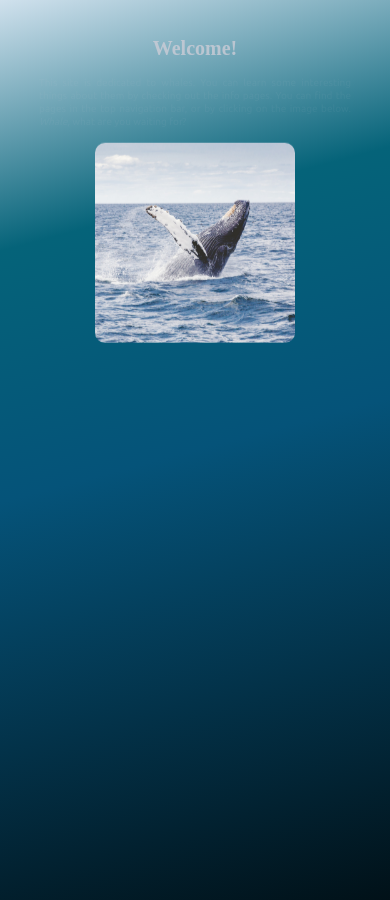
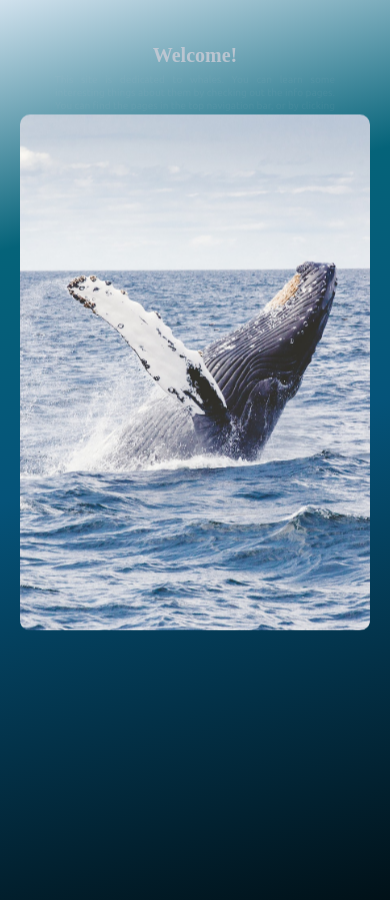
Before and after one commit to shanesfast/ponderthewhale, a Jekyll site: the page built from pages/welcome.html, in a window 390 px wide. Built offline with Jekyll 4.4.1, drawn with Linux system fonts in a browser that asks for light colours; nearby versions of some CDN libraries; some web fonts are replaced.

Commit message:
changed home page spacing and sizing

```diff
--- a/_layouts/home.html
+++ b/_layouts/home.html
@@ -9,11 +9,12 @@ layout: default
   <p>This site is dedicated to whales. You can learn some interesting things about them by checking out the info pages. You can find the pages in the top navigation bar, or by clicking on the image below. <i>Whale</i>, what are you waiting for?</p>
 
   <div class="flipImg">
-    <div class="textOverlay"><b>Click the whale!</b></div>
     <div class="front"></div>
     <div class="back">
       <span>Using the navigation below you can start on the taxonomy page and make your way through the site, or pick a page that sounds interesting to you and read up!</span>
     </div>
   </div>
 
+  <div class="textOverlay"><b>Click the whale!</b></div>
+
 </div>
--- a/_sass/_modules/_content-module.scss
+++ b/_sass/_modules/_content-module.scss
@@ -148,16 +148,18 @@ $flipImgWidth: 50rem;
 /// welcome message on home page
 
 .welcome {
+  height: 100%;
+  width: 100%;
+  min-width: 30rem;
   margin: 0 auto;
-  min-width: 30rem;
+  padding: 20px;
   font-family: 'Baloo Tammudu', cursive;
   font-size: 4rem;
   color: rgb(205, 205, 215);
 
   h2 {
     margin: {
-      top: 8%;
-      bottom: 1rem;
+      top: 5%;
     }
     line-height: 35px;
     opacity: 0;
@@ -165,12 +167,12 @@ $flipImgWidth: 50rem;
   }
 
   p {
-    margin: 0 auto 2rem auto;
+    margin: 0 auto;
     width: 80%;
     min-width: 15rem;
-    max-width: 60rem;
     text-align: justify;
-    line-height: 2rem;
+    line-height: 2.5rem;
+    font-size: 3rem;
     font-family: 'Ubuntu', sans-serif;
     color: rgb(205, 205, 215);
     opacity: 0;
@@ -181,9 +183,9 @@ $flipImgWidth: 50rem;
 
 .flipImg {
   display: block;
-  margin: 2% auto 0 auto;
-  height: $flipImgHeight;
-  width: $flipImgWidth;
+  margin: 1% auto 0 auto;
+  height: 60%;
+  width: 100%;
   border-radius: 10px;
   cursor: pointer;
   @include transform-style(preserve-3d);
@@ -193,8 +195,8 @@ $flipImgWidth: 50rem;
 
     .front {
       position: absolute;
-      width: $flipImgWidth;
-      height: $flipImgHeight;
+      width: 100%;
+      height: 100%;
       border-radius: 10px;
       @include photo-content (humpback-1209297_1920);
 
@@ -222,23 +224,17 @@ $flipImgWidth: 50rem;
         color: #000;
       }
     }
+}
 
 .textOverlay {
-      position: absolute;
-      width: 50rem;
-      height: 30rem;
+  top: -20px;
   @include backface-visibility;
-      pointer-events: none;
   z-index: 2;
 
   b {
     visibility: visible;
-        position: absolute;
-        top: 3.4rem;
-        left: 0.5rem;
     opacity: 0;
     animation: 3s ease-in 12s 1 fadeIn forwards;
-      }
   }
 }
 
--- a/_sass/_modules/_media-queries.scss
+++ b/_sass/_modules/_media-queries.scss
@@ -5,31 +5,13 @@
     font-size: 3.2rem;
   }
 
-  .welcome{
-    h2 {
+  .welcome, .textOverlay{
+    h2, b {
       font-size: 5rem;
     }
 
     p {
       font-size: 1.8rem;
-    }
-  }
-
-  .flipImg {
-    height: 30rem;
-    width: 45rem;
-
-    .front {
-      height: 30rem;
-      width: 45rem;
-    }
-
-    .textOverlay {
-
-      b {
-        top: 4.5rem;
-        font-size: 3.6rem;
-      }
     }
   }
 }
@@ -55,8 +37,8 @@
     }
   }
 
-  .welcome{
-    h2 {
+  .welcome, .textOverlay{
+    h2, b {
       font-size: 4rem;
     }
 
@@ -64,29 +46,11 @@
       font-size: 1.6rem;
     }
   }
-
-  .flipImg {
-    height: 30rem;
-    width: 40rem;
-
-    .front {
-      height: 30rem;
-      width: 40rem;
-    }
-
-    .textOverlay {
-
-      b {
-        top: 5.2rem;
-        font-size: 3rem;
-      }
-    }
-  }
 }
 
 @media only screen and (max-width: 735px) {
-  .welcome{
-    h2 {
+  .welcome, .textOverlay{
+    h2, b {
       font-size: 3rem;
     }
 
@@ -94,55 +58,19 @@
       font-size: 1.4rem;
     }
   }
-
-  .flipImg {
-    height: 30rem;
-    width: 35rem;
-
-    .front {
-      height: 30rem;
-      width: 35rem;
-    }
-
-    .textOverlay {
-
-      b {
-        top: 5.4rem;
-        font-size: 2.8rem;
-      }
-    }
-  }
 }
 
 @media only screen and (max-width: 660px) {
-  .welcome{
+  .welcome {
     min-width: 26rem;
 
-    h2 {
+    h2, .textOverlay b {
       font-size: 2.5rem;
     }
 
     p {
       font-size: 1.2rem;
       line-height: 1.3rem;
-    }
-  }
-
-  .flipImg {
-    height: 30rem;
-    width: 30rem;
-    margin: 4% auto 0 auto;
-
-    .front {
-      height: 30rem;
-      width: 30rem;
-    }
-
-    .textOverlay {
-
-      b {
-        top: 5.5rem;
-      }
     }
   }
 }
@@ -168,33 +96,15 @@
     }
   }
 
-  .welcome{
+  .welcome {
     min-width: 24rem;
 
-    h2 {
+    h2, .textOverlay b {
       font-size: 2rem;
     }
 
     p {
       font-size: 1rem;
-    }
-  }
-
-  .flipImg {
-    height: 20rem;
-    width: 20rem;
-
-    .front {
-      height: 20rem;
-      width: 20rem;
-    }
-
-    .textOverlay {
-
-      b {
-        top: 4rem;
-        font-size: 1.5rem;
-      }
     }
   }
 }
--- a/pages/welcome.html
+++ b/pages/welcome.html
@@ -11,11 +11,12 @@ layout: page_wrapper
   <p>This site is dedicated to whales. You can learn some interesting things about them by checking out the info pages. You can find the pages in the top navigation bar, or by clicking on the image below. <i>Whale</i>, what are you waiting for?</p>
 
   <div class="flipImg">
-    <div class="textOverlay"><b>Click the whale!</b></div>
     <div class="front"></div>
     <div class="back">
       <span>Using the navigation below you can start on the taxonomy page and make your way through the site, or pick a page that sounds interesting to you and read up!</span>
     </div>
   </div>
 
+  <div class="textOverlay"><b>Click the whale!</b></div>
+
 </div>
```
Lines whose indentation alone changed are shown as unchanged.
